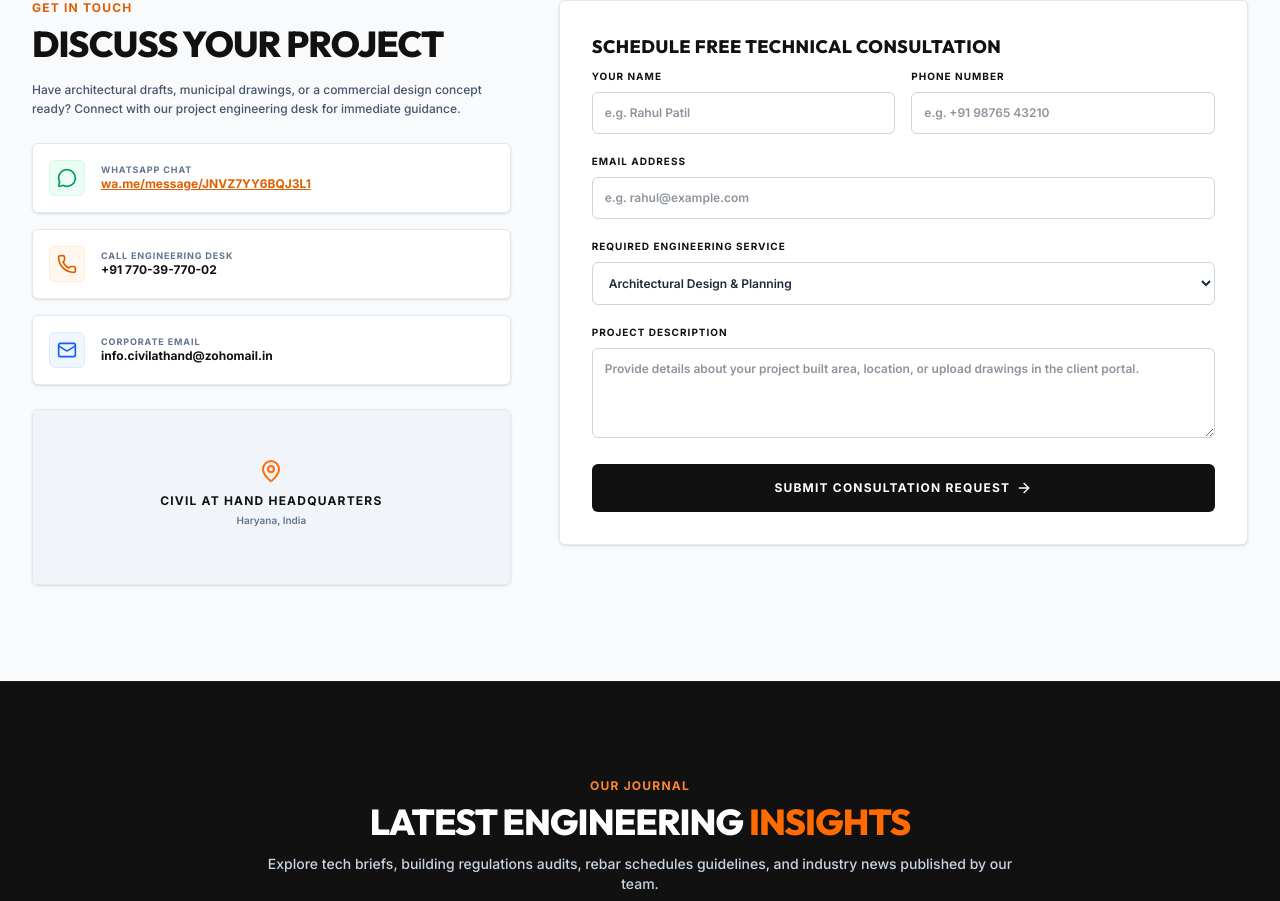
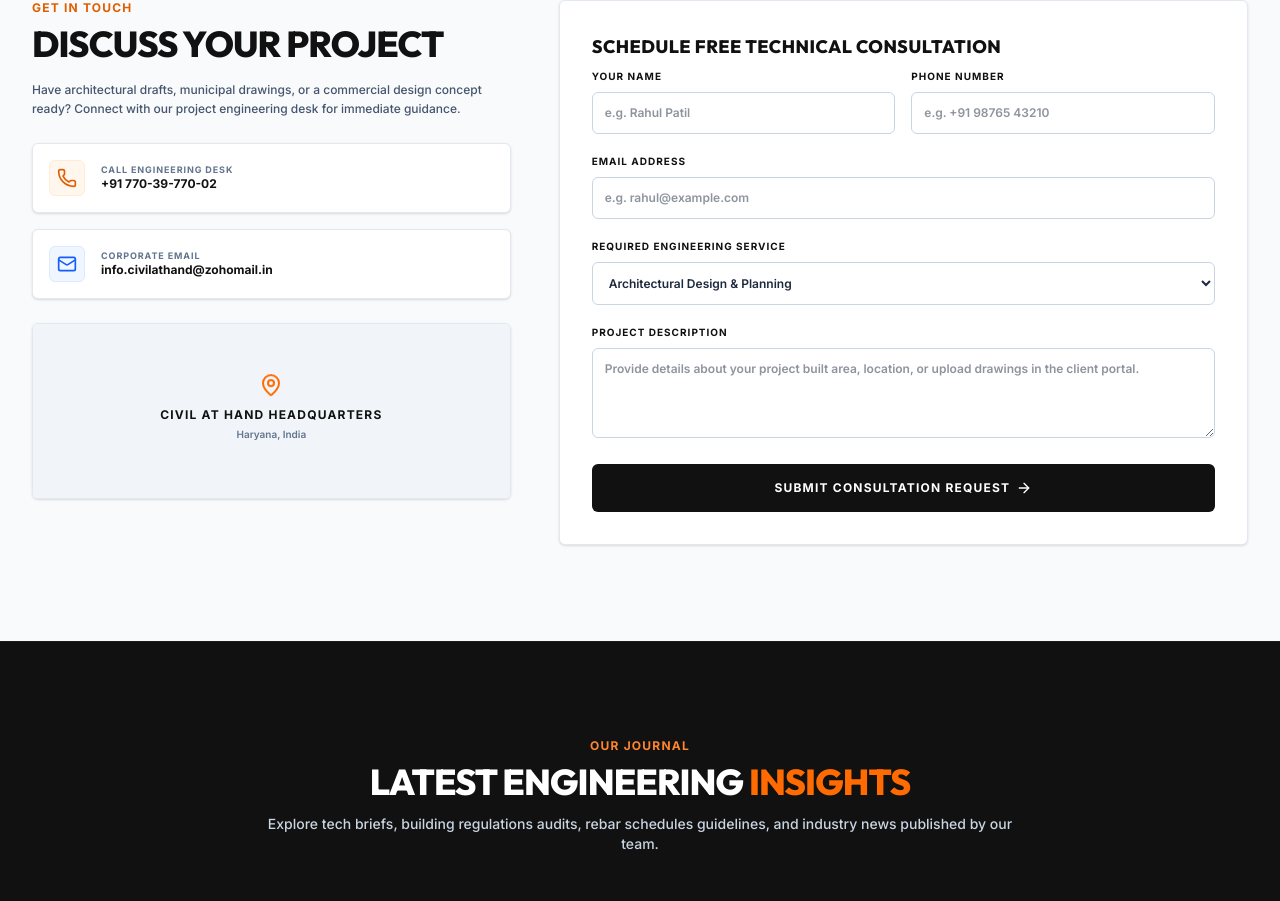
Before and after one commit to civilathandwork/civilathand-v1, a Next.js app: page / in a window 1280 px wide. Shown: the part 6846-7747 px from the top of the page. Built offline with nearby package versions, Linux system fonts and the light colour scheme; no server answers; the database is empty; grey boxes are pictures that could not be loaded.

Commit message:
Remove WhatsApp Chat link block from contact section in page.tsx

```diff
--- a/src/app/page.tsx
+++ b/src/app/page.tsx
@@ -21,7 +21,6 @@ import {
   CheckCircle2,
   Phone,
   Mail,
-  MessageCircle,
   ChevronDown,
   Globe,
   Leaf,
@@ -908,21 +907,7 @@ export default function Home() {
                 </motion.div>
 
                 <div className="space-y-4">
-                  <motion.a
-                    variants={heroItemVariants}
-                    whileHover={{ y: -2 }}
-                    href="https://wa.me/message/JNVZ7YY6BQJ3L1"
-                    target="_blank"
-                    className="flex items-center gap-4 bg-white p-4 rounded-md border border-slate-200 hover:border-wix-dark transition-all text-xs text-wix-dark font-bold shadow-sm"
-                  >
-                    <div className="h-9 w-9 rounded-md bg-emerald-50 text-emerald-600 flex items-center justify-center flex-shrink-0 border border-emerald-100">
-                      <MessageCircle className="h-5 w-5" />
-                    </div>
-                    <div>
-                      <span className="block text-[9px] uppercase font-bold text-slate-500 tracking-widest">WhatsApp Chat</span>
-                      <span className="text-orange-600 hover:text-orange-700 underline break-all">wa.me/message/JNVZ7YY6BQJ3L1</span>
-                    </div>
-                  </motion.a>
+
 
                   <motion.a
                     variants={heroItemVariants}
```
